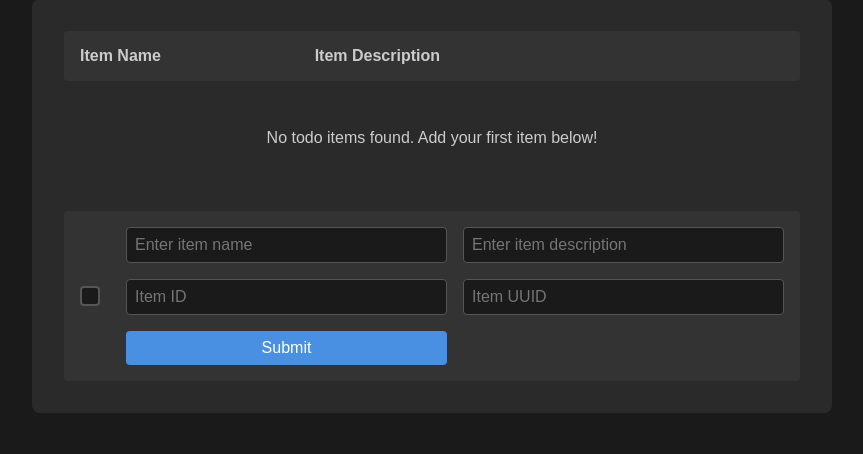
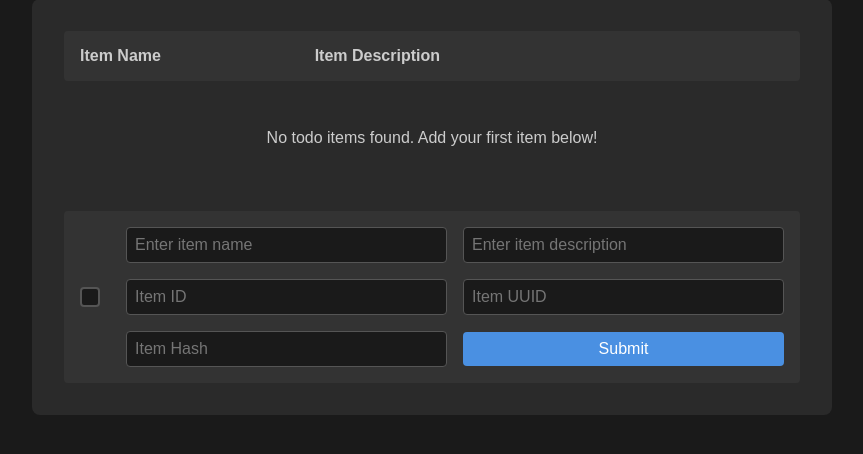
Before and after one commit to Zen2603/flask-project, a Flask app: page /todo in a window 1280 px wide. Shown: the part 134-588 px from the top of the page, without its empty margins (208-1071 px from the left). Run offline with Flask 3, Linux system fonts and the light colour scheme; data that the repository does not hold is empty.

Commit message:
Added Item Hash Field

```diff
--- a/frontend/templates/todo.html
+++ b/frontend/templates/todo.html
@@ -205,6 +205,7 @@
                     />
                     <input type="text" name="item_id" class="form-input" placeholder="Item ID" />
                     <input type="text" name="item_uuid" class="form-input" placeholder="Item UUID" />
+                    <input type="text" name="item_hash" class="form-input" placeholder="Item Hash" />
                     <input type="submit" value="Submit" class="form-submit" />
                 </form>
             </div>
```
